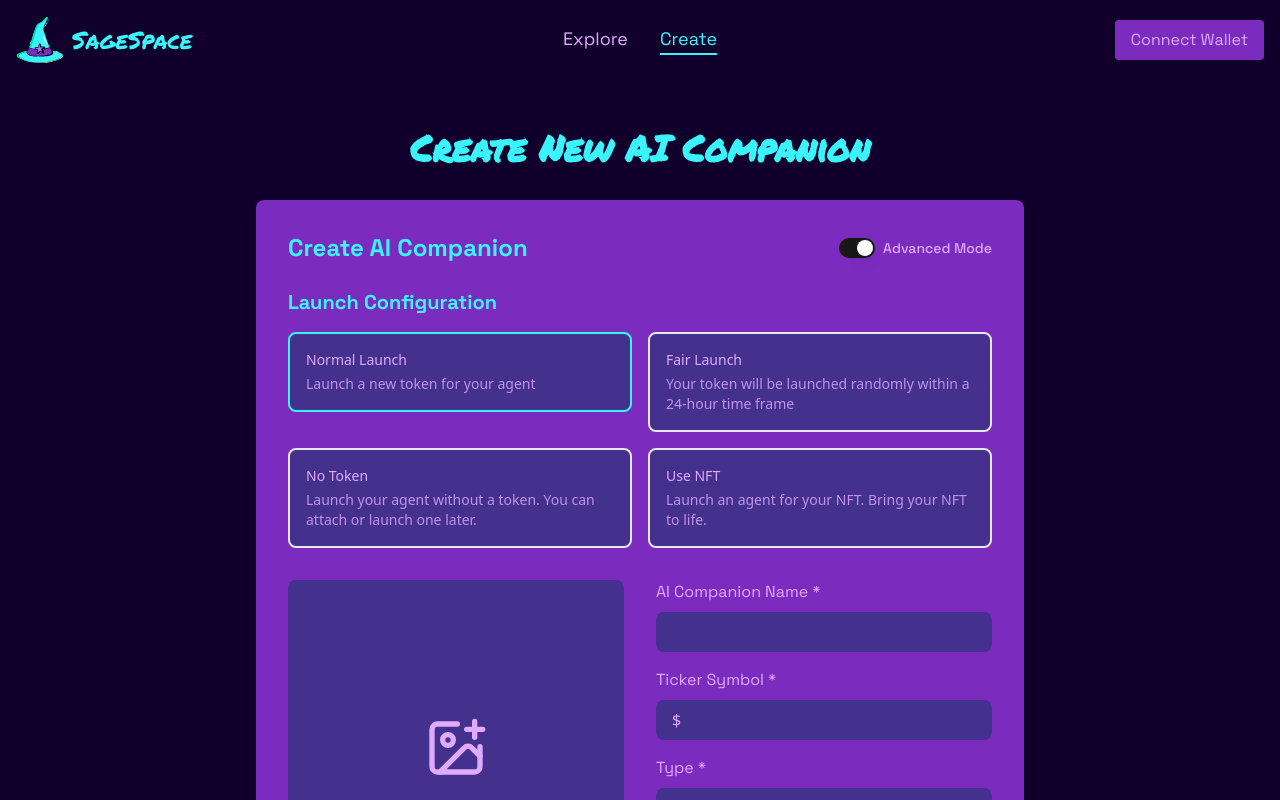
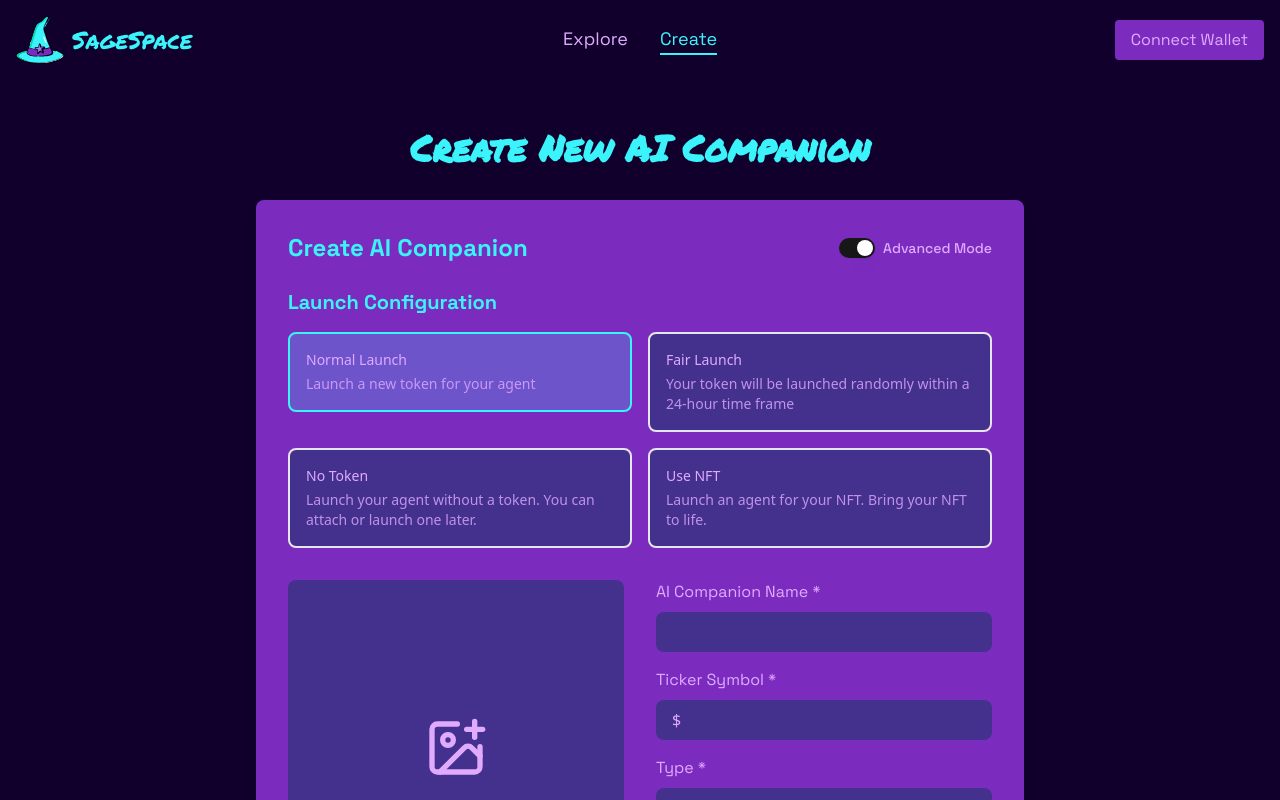
Before and after one commit to Ayushjain2205/sage-space, a Next.js app: page /create in a window 1280 px wide. Both pictures are taken after a click on the switch 857 px from the left and 248 px from the top of the page. Shown: the top 800 px of the page. Built offline with nearby package versions, Linux system fonts and the light colour scheme.

Commit message:
Make selected launch better

```diff
--- a/src/components/AdvancedForm.tsx
+++ b/src/components/AdvancedForm.tsx
@@ -127,79 +127,52 @@ export default function AdvancedForm({
           }
           className="grid grid-cols-1 md:grid-cols-2 gap-4"
         >
-          <div>
+          {[
+            {
+              value: "normal",
+              title: "Normal Launch",
+              description: "Launch a new token for your agent",
+            },
+            {
+              value: "fair",
+              title: "Fair Launch",
+              description:
+                "Your token will be launched randomly within a 24-hour time frame",
+            },
+            {
+              value: "no-token",
+              title: "No Token",
+              description:
+                "Launch your agent without a token. You can attach or launch one later.",
+            },
+            {
+              value: "nft",
+              title: "Use NFT",
+              description:
+                "Launch an agent for your NFT. Bring your NFT to life.",
+            },
+          ].map((option) => (
+            <div key={option.value}>
               <RadioGroupItem
-              value="normal"
-              id="normal"
+                value={option.value}
+                id={option.value}
                 className="peer sr-only"
               />
               <Label
-              htmlFor="normal"
-              className="flex flex-col items-start justify-between rounded-lg border-2 border-muted bg-[#44318D] p-4 hover:bg-[#44318D]/80 peer-data-[state=checked]:border-[#3BF4FB] [&:has([data-state=checked])]:border-[#3BF4FB]"
+                htmlFor={option.value}
+                className="flex flex-col items-start justify-between rounded-lg border-2 border-muted bg-[#44318D] p-4 hover:bg-[#44318D]/80 peer-data-[state=checked]:border-[#3BF4FB] peer-data-[state=checked]:bg-[#3BF4FB]/20 [&:has([data-state=checked])]:border-[#3BF4FB] [&:has([data-state=checked])]:bg-[#3BF4FB]/20 transition-all duration-300"
               >
                 <div className="space-y-1">
-                <p className="text-sm font-medium text-[#E0AAFF]">
-                  Normal Launch
+                  <p className="text-sm font-medium text-[#E0AAFF] peer-data-[state=checked]:text-[#3BF4FB]">
+                    {option.title}
                   </p>
                   <p className="text-sm text-[#E0AAFF]/80">
-                  Launch a new token for your agent
+                    {option.description}
                   </p>
                 </div>
               </Label>
             </div>
-
-          <div>
-            <RadioGroupItem value="fair" id="fair" className="peer sr-only" />
-            <Label
-              htmlFor="fair"
-              className="flex flex-col items-start justify-between rounded-lg border-2 border-muted bg-[#44318D] p-4 hover:bg-[#44318D]/80 peer-data-[state=checked]:border-[#3BF4FB] [&:has([data-state=checked])]:border-[#3BF4FB]"
-            >
-              <div className="space-y-1">
-                <p className="text-sm font-medium text-[#E0AAFF]">
-                  Fair Launch
-                </p>
-                <p className="text-sm text-[#E0AAFF]/80">
-                  Your token will be launched randomly within a 24-hour time
-                  frame
-                </p>
-              </div>
-            </Label>
-          </div>
-
-          <div>
-            <RadioGroupItem
-              value="no-token"
-              id="no-token"
-              className="peer sr-only"
-            />
-            <Label
-              htmlFor="no-token"
-              className="flex flex-col items-start justify-between rounded-lg border-2 border-muted bg-[#44318D] p-4 hover:bg-[#44318D]/80 peer-data-[state=checked]:border-[#3BF4FB] [&:has([data-state=checked])]:border-[#3BF4FB]"
-            >
-              <div className="space-y-1">
-                <p className="text-sm font-medium text-[#E0AAFF]">No Token</p>
-                <p className="text-sm text-[#E0AAFF]/80">
-                  Launch your agent without a token. You can attach or launch
-                  one later.
-                </p>
-              </div>
-            </Label>
-          </div>
-
-          <div>
-            <RadioGroupItem value="nft" id="nft" className="peer sr-only" />
-            <Label
-              htmlFor="nft"
-              className="flex flex-col items-start justify-between rounded-lg border-2 border-muted bg-[#44318D] p-4 hover:bg-[#44318D]/80 peer-data-[state=checked]:border-[#3BF4FB] [&:has([data-state=checked])]:border-[#3BF4FB]"
-            >
-              <div className="space-y-1">
-                <p className="text-sm font-medium text-[#E0AAFF]">Use NFT</p>
-                <p className="text-sm text-[#E0AAFF]/80">
-                  Launch an agent for your NFT. Bring your NFT to life.
-                </p>
-              </div>
-            </Label>
-          </div>
+          ))}
         </RadioGroup>
       </div>
 
@@ -721,26 +694,6 @@ export default function AdvancedForm({
           Telegram Integration
         </h2>
         <div className="space-y-4">
-          <div className="flex items-center justify-between">
-            <h3 className="text-lg font-space-grotesk text-[#E0AAFF]">
-              Telegram Configuration
-            </h3>
-            <div className="flex items-center space-x-2">
-              <Checkbox
-                id="enable-telegram"
-                checked={formData.enableTelegram}
-                onCheckedChange={(checked) =>
-                  setFormData((prev) => ({ ...prev, enableTelegram: checked }))
-                }
-              />
-              <label
-                htmlFor="enable-telegram"
-                className="text-sm font-medium leading-none peer-disabled:cursor-not-allowed peer-disabled:opacity-70 text-[#E0AAFF]"
-              >
-                Enable Telegram
-              </label>
-            </div>
-          </div>
           <div>
             <label className="block text-[#E0AAFF] font-space-grotesk mb-2">
               Bot Name
```
Lines whose indentation alone changed are shown as unchanged.
